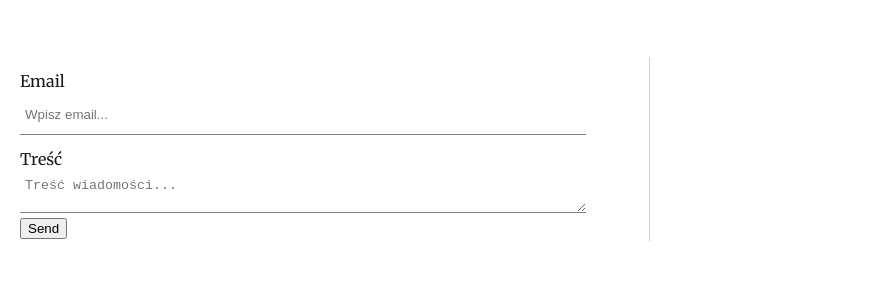
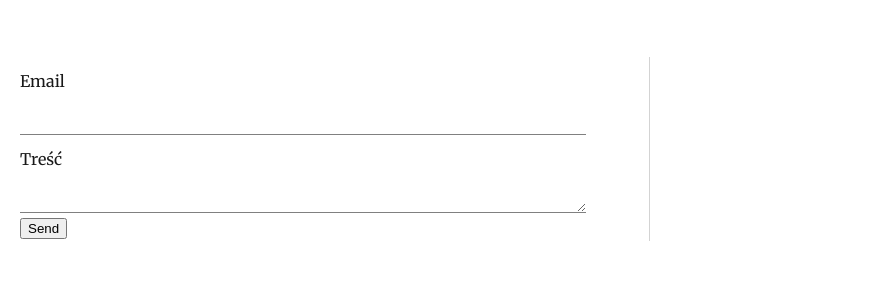
Before and after one commit to lilivin/gatsby-netlify, a Gatsby site: page / in a window 1280 px wide. Shown: the part 712-1013 px from the top of the page, 0-874 px from the left. Built offline with nearby package versions, Linux system fonts and the light colour scheme; Gatsby itself is replaced by a stand-in of ours; some packages are replaced by stand-ins of ours.

Commit message:
form-jaden

```diff
--- a/src/components/contactForm.js
+++ b/src/components/contactForm.js
@@ -21,9 +21,9 @@
         className="contactForm"
       >
         <label className="contactForm__label">Email</label>
-        <input name="name" placeholder="Wpisz email..." type="text" className="contactForm__input"/>
+        <input name="name" type="text" className="contactForm__input"/>
         <label className="contactForm__label">Treść</label>
-        <textarea name="message" placeholder="Treść wiadomości..." className="contactForm__input"/>
+        <textarea name="message" className="contactForm__input"/>
         <button>Send</button>
       </form>
           <div className="contactAlternatives">
```
